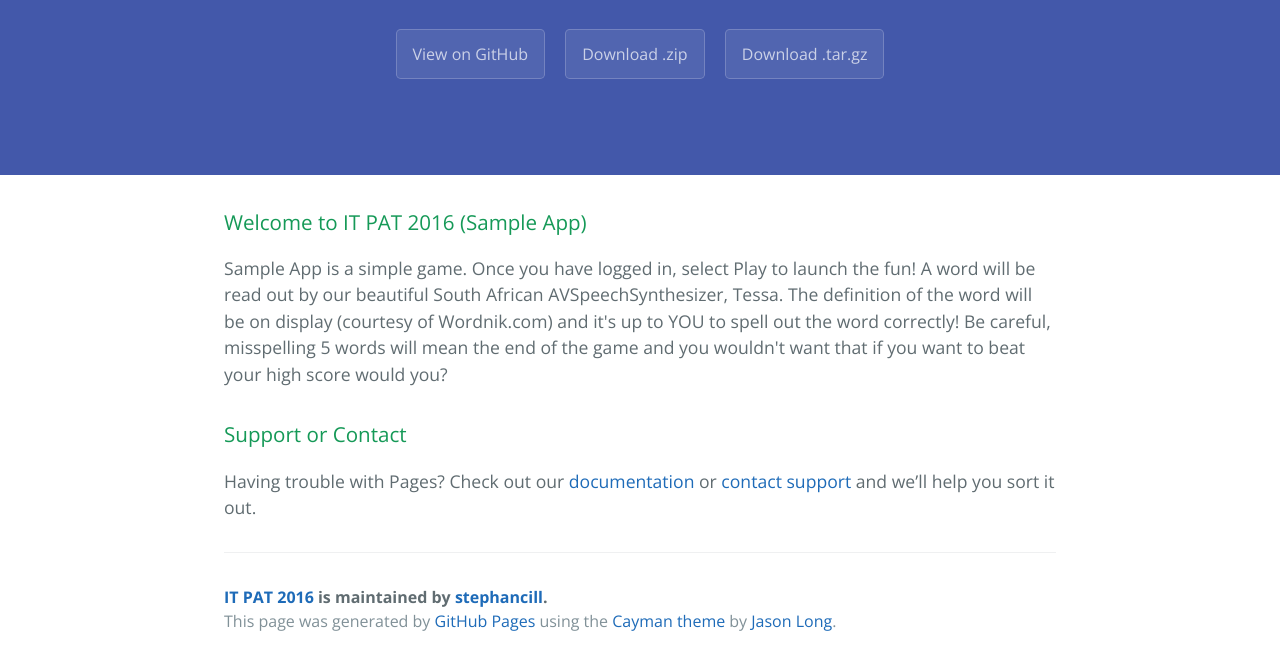
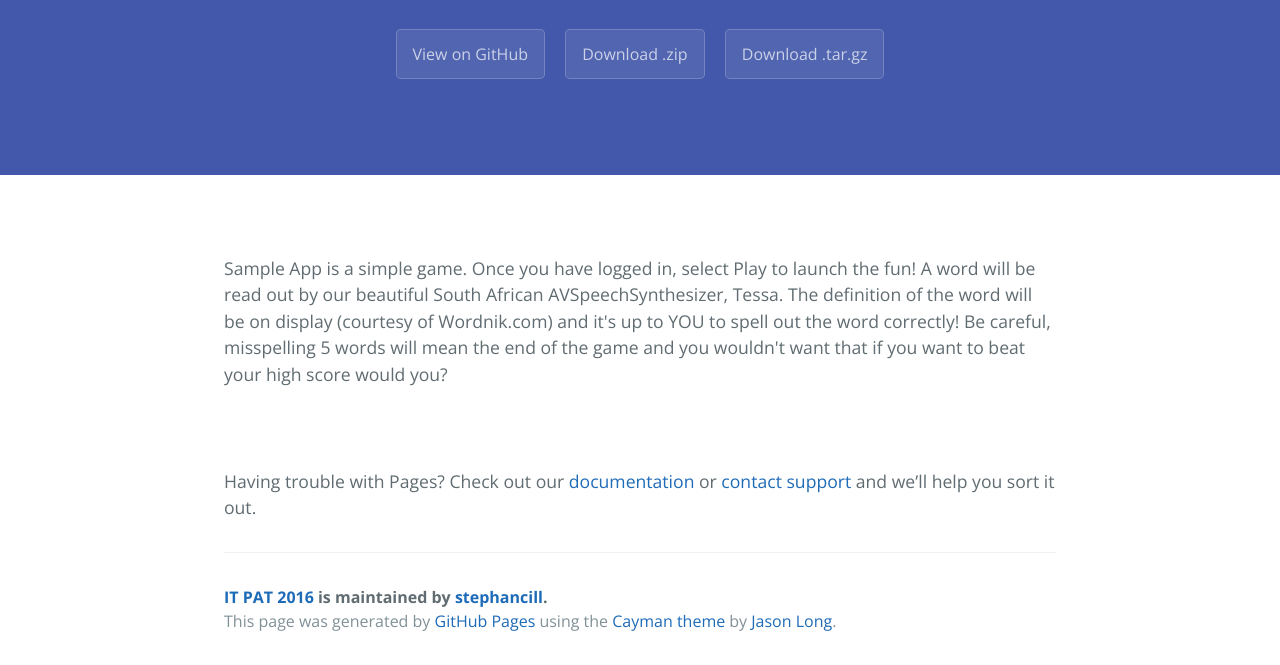
Before and after one commit to stephancill/IT-PAT-2016, a plain HTML site: page index.html in a window 1280 px wide. Shown: the part 208-873 px from the top of the page. Drawn offline with nearby package versions, Linux system fonts and the light colour scheme.

Commit message:
Update stylesheet.css

```diff
--- a/stylesheets/stylesheet.css
+++ b/stylesheets/stylesheet.css
@@ -112,7 +112,7 @@ a {
   margin-top: 2rem;
   margin-bottom: 1rem;
   font-weight: normal;
-  color: #159957; }
+  color: #fff; }
 .main-content p {
   margin-bottom: 1em; }
 .main-content code {
```
